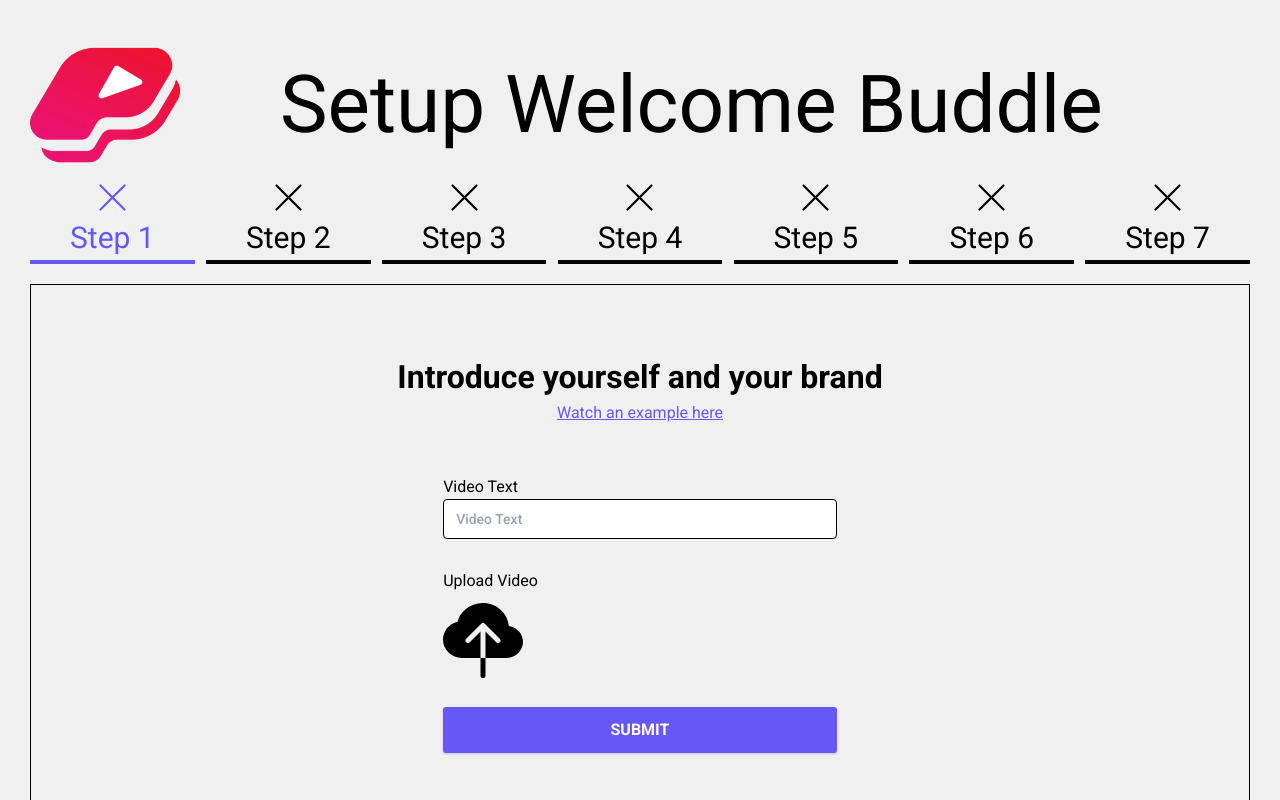
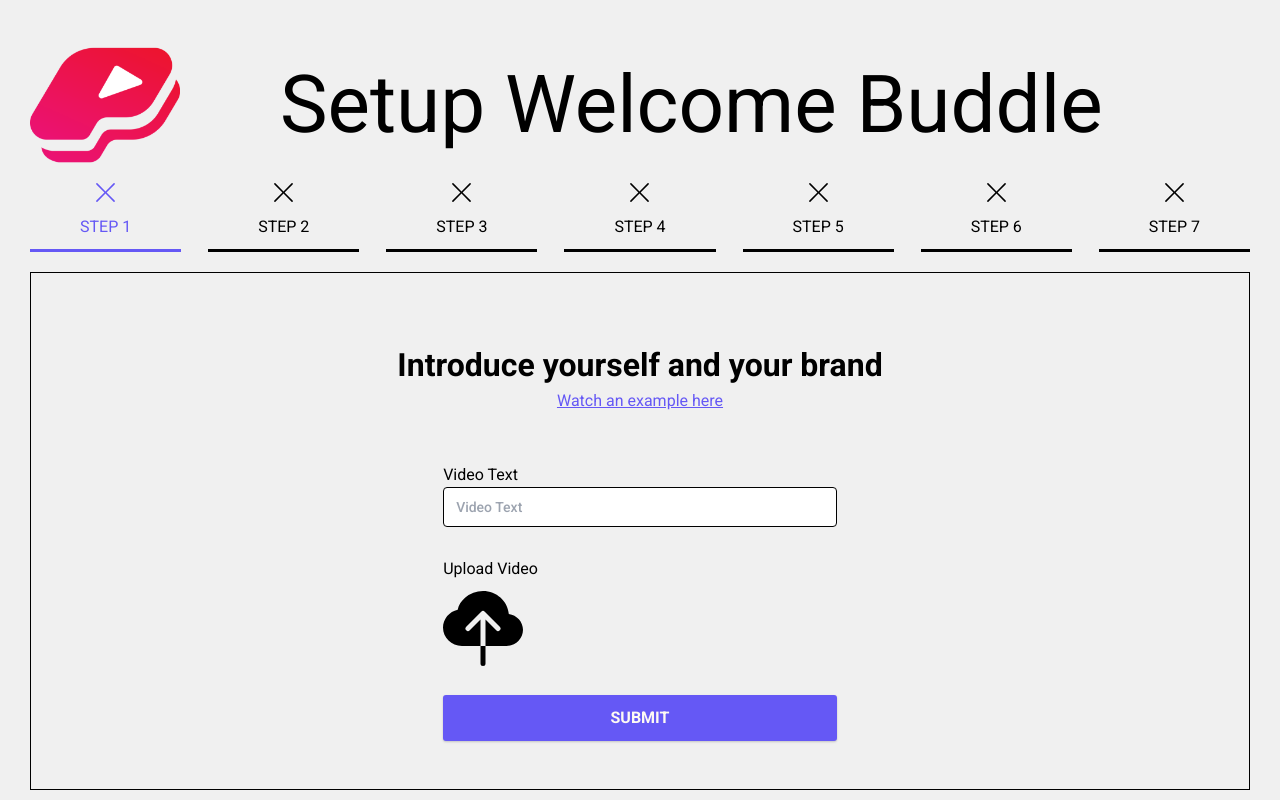
Before and after one commit to vituchini/test-task, a Next.js app: page /auth/setup-brand in a window 1280 px wide. Built offline with nearby package versions, Linux system fonts and the light colour scheme; no server answers.

Commit message:
Improve the design of the stepper

```diff
--- a/containers/auth/setupBrand.js
+++ b/containers/auth/setupBrand.js
@@ -27,14 +27,16 @@ const StepWrapper = styled.div`
 
 const StepItemStyled = styled.div`
 	color: ${({ active = false }) => (active ? '#6558f5' : 'black')};
-	border-bottom: 4px solid
+	border-bottom: 3px solid
 		${({ active = false }) => (active ? '#6558f5' : 'black')};
-	font-size: 30px;
+	font-size: 16px;
 	display: flex;
 	flex-direction: column;
 	justify-content: center;
+	gap: 10px;
 	align-items: center;
-	padding: 0px 40px;
+	padding: 0px 50px;
+	padding-bottom: 10px;
 	cursor: pointer;
 `
 
@@ -48,14 +50,15 @@ const StepItem = ({ status = true, active = false, number = 0, onClick }) => {
 	return (
 		<StepItemStyled active={active} onClick={onClick}>
 			{status ? (
-				<BsCheckLg fontSize="35px" color={active ? '#6558f5' : 'black'} />
+				<BsCheckLg fontSize="25px" color={active ? '#6558f5' : 'green'} />
 			) : (
-				<BsXLg fontSize="35px" color={active ? '#6558f5' : 'black'} />
+				<BsXLg fontSize="25px" color={active ? '#6558f5' : 'black'} />
 			)}
-			<p>Step {number + 1}</p>
+			<p>STEP {number + 1}</p>
 		</StepItemStyled>
 	)
 }
+
 function SetupBrand() {
 	const initialProgress = [...new Array(7)].map((el, index) => ({
 		id: index,
```
